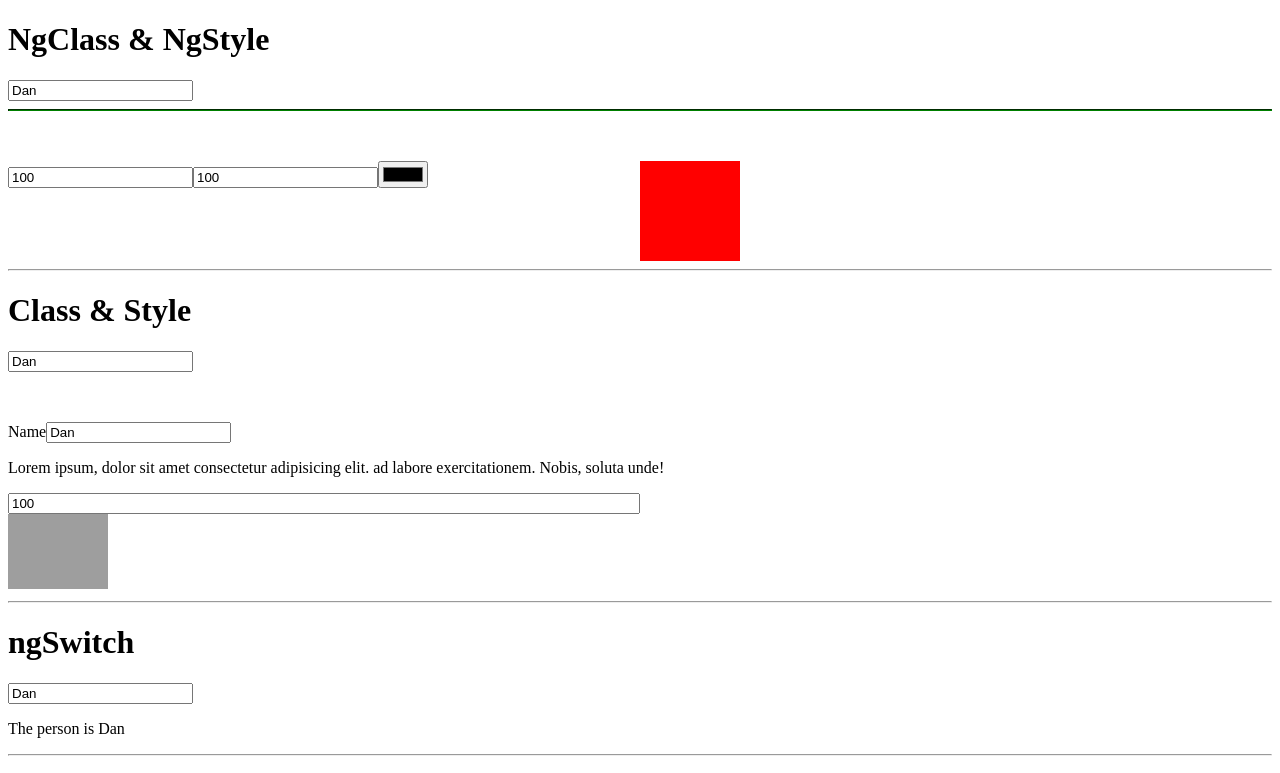
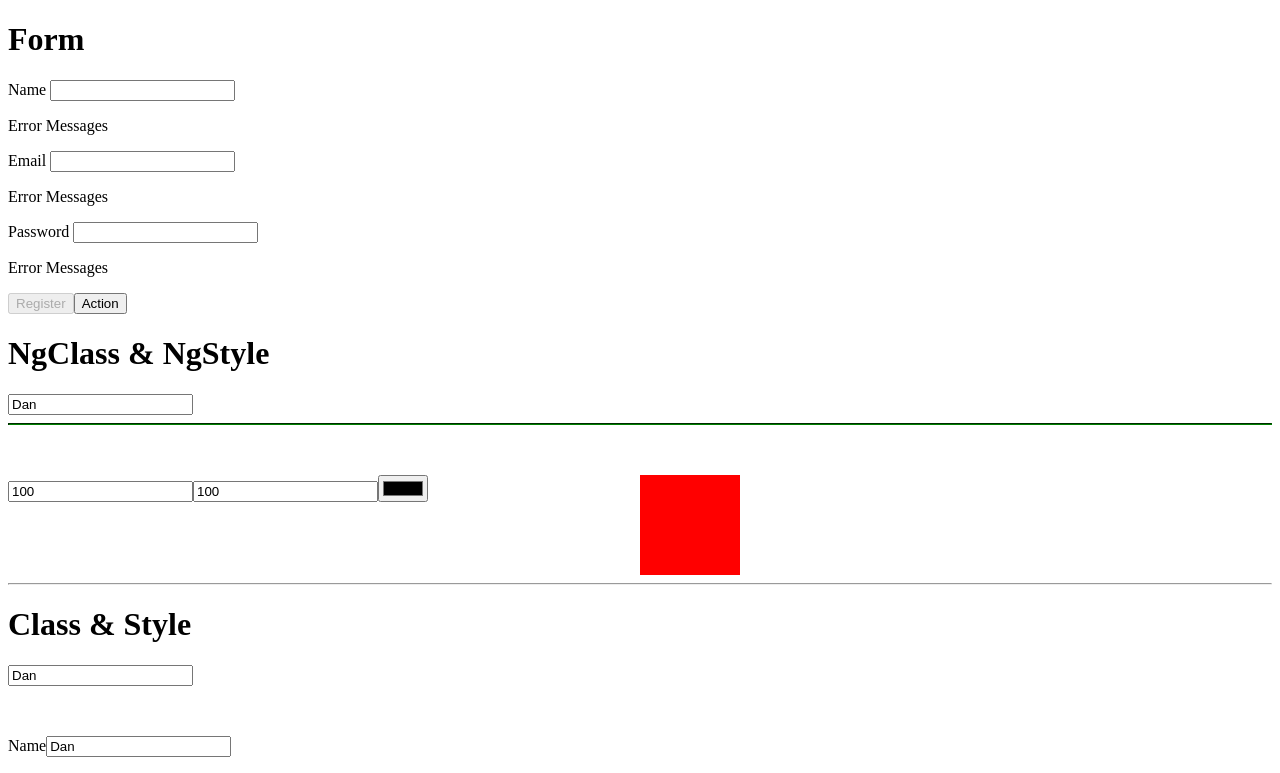
Before and after one commit to DanielSocorro/store, an Angular app: page / in a window 1280 px wide. Shown: the top 773 px of the page. Built offline with nearby package versions, Linux system fonts and the light colour scheme; grey boxes are pictures that could not be loaded.

Commit message:
Angular - Structure  - Create Forms

```diff
--- a/src/app/app.component.html
+++ b/src/app/app.component.html
@@ -1,3 +1,24 @@
+<h1>Form</h1>
+<form (ngSubmit)="onRegister()" #myForm="ngForm">
+  <div class="input.group">
+    <label for="name">Name </label>
+    <input type="text" name="name" required id="name" [(ngModel)]="register.name">
+    <p>Error Messages</p>
+  </div>
+  <div class="input.group">
+    <label for="email">Email </label>
+    <input type="email" name="email" required id="email" [(ngModel)]="register.email">
+    <p>Error Messages</p>
+  </div>
+  <div class="input.group">
+    <label for="password">Password </label>
+    <input type="password" name="password" required id="password" [(ngModel)]="register.password">
+    <p>Error Messages</p>
+  </div>
+  <button [disabled]="myForm.invalid" type="submit">Register</button>
+  <button type="button">Action</button>
+</form>
+
 
 <h1>NgClass & NgStyle</h1>
 <input type="text" required #nameInput4="ngModel"[(ngModel)]="person.name" />
--- a/src/app/app.component.ts
+++ b/src/app/app.component.ts
@@ -21,6 +21,11 @@
     age: 18,
   }
 
+  register = {
+    name:'',
+    email:'',
+    password:''
+  }
   names: string[] = ['Helen', 'Barbara', 'Kazel'];
   newName = '';
   box = {
@@ -93,4 +98,8 @@
   deleteName(index: number) {
     this.names.splice(index , 1);
   }
+
+  onRegister() {
+    console.log(this.register)
+  }
 }
```
